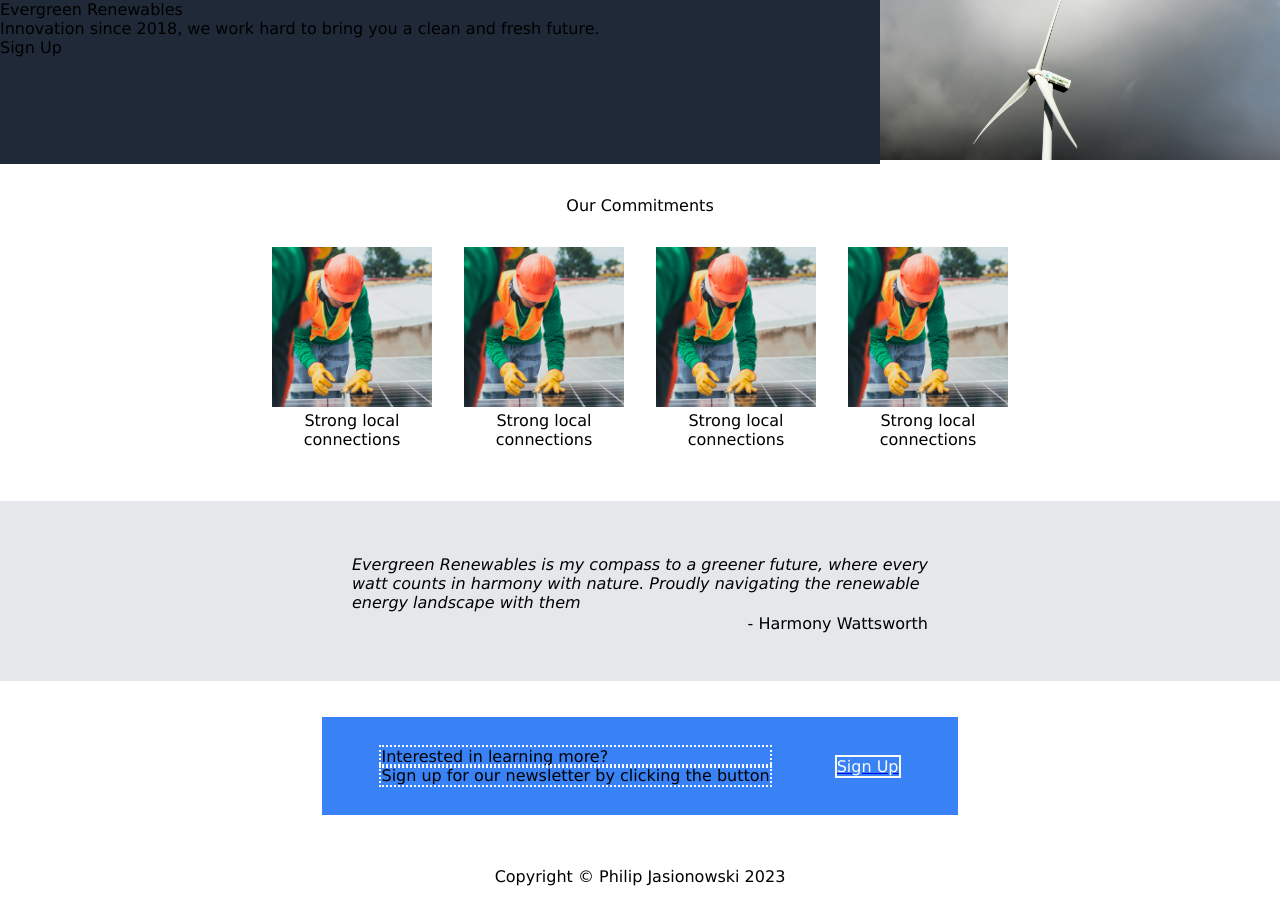
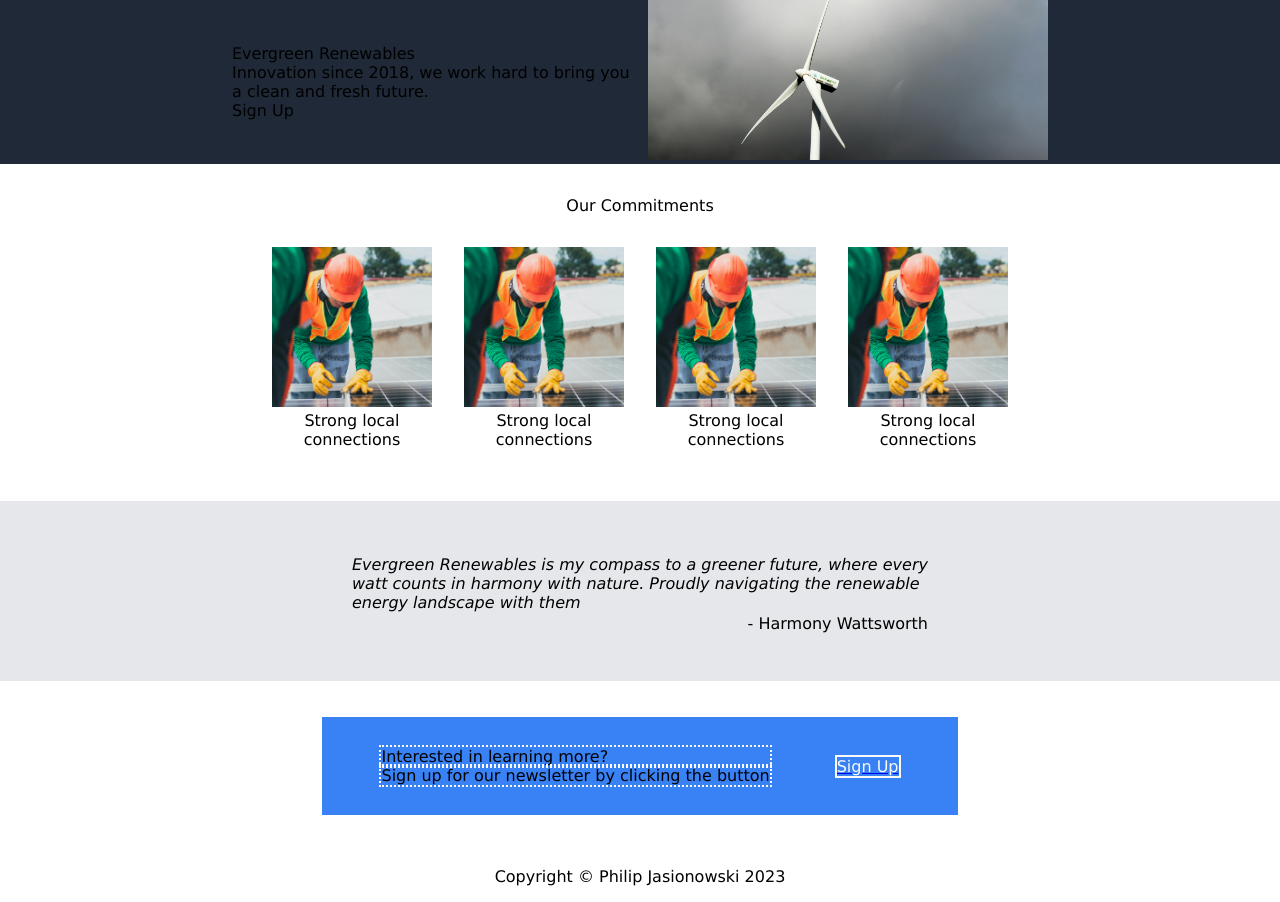
Before and after one commit to PHILLJAY/landing-page, a plain HTML site: page index.html in a window 1280 px wide. Drawn offline with Linux system fonts and the light colour scheme.

```diff
--- a/styles.css
+++ b/styles.css
@@ -19,14 +19,17 @@ body{
 }
 
 .hero.container{
-
+    gap: 16px;
+    background-color: var(--dark-bg);
+    justify-content: center;
 }
 
 .herotext.container{
     display: flex;
     flex-direction: column;
     flex: 1 1 auto;
-    background-color: var(--dark-bg);
+    max-width: 400px;
+    justify-content: center;
 }
 
 .hero img{
```
